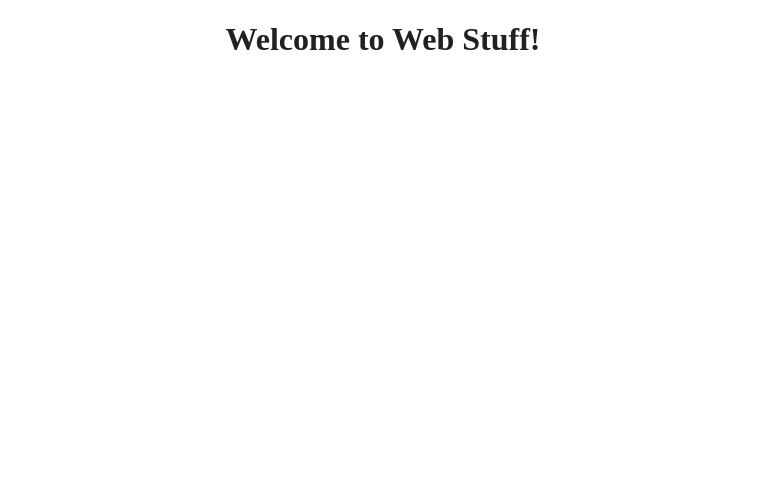
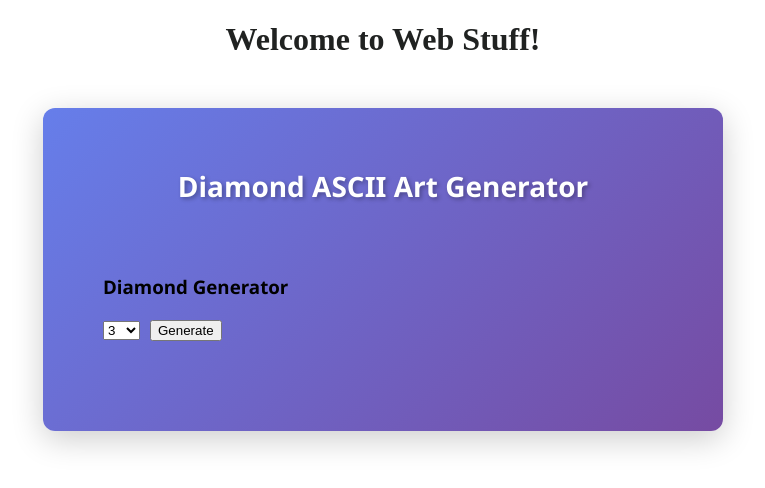
Before and after one commit to nickleus-j/webTrials, an Angular app in the folder WebStuff/: page /diamond in a window 1280 px wide. Before the commit this address led to /. Shown: the top 488 px of the page, without its empty margins (257-1022 px from the left). Built offline with nearby package versions, Linux system fonts and the light colour scheme.

Commit message:
diamond ascii art

```diff
--- a/WebStuff/src/app/app.routes.ts
+++ b/WebStuff/src/app/app.routes.ts
@@ -1,5 +1,7 @@
 import { Routes } from '@angular/router';
 import { RomanConverterComponent } from '../RomanNumeral/roman-converter.component';
+import { DiamondComponent } from './diamond/diamond';
 export const routes: Routes = [
-    {path: '', component: RomanConverterComponent }
+    {path: '', component: RomanConverterComponent },
+    {path: 'diamond', component: DiamondComponent }
 ];
--- /dev/null
+++ b/WebStuff/src/app/diamond/diamond.css
@@ -0,0 +1,95 @@
+.container {
+  max-width: 600px;
+  margin: 50px auto;
+  padding: 40px;
+  background: linear-gradient(135deg, #667eea 0%, #764ba2 100%);
+  border-radius: 12px;
+  box-shadow: 0 8px 32px rgba(0, 0, 0, 0.2);
+  font-family: 'Segoe UI', Tahoma, Geneva, Verdana, sans-serif;
+}
+
+h1 {
+  text-align: center;
+  color: #fff;
+  margin-bottom: 30px;
+  font-size: 28px;
+  text-shadow: 2px 2px 4px rgba(0, 0, 0, 0.3);
+}
+
+.control-group {
+  display: flex;
+  flex-direction: column;
+  gap: 15px;
+  margin-bottom: 30px;
+}
+
+label {
+  font-weight: 600;
+  color: #fff;
+  font-size: 16px;
+}
+
+.dropdown {
+  padding: 12px 16px;
+  font-size: 16px;
+  border: 2px solid #fff;
+  border-radius: 6px;
+  background-color: rgba(255, 255, 255, 0.95);
+  color: #333;
+  cursor: pointer;
+  transition: all 0.3s ease;
+  font-weight: 500;
+}
+
+.dropdown:hover {
+  background-color: #fff;
+  box-shadow: 0 4px 12px rgba(0, 0, 0, 0.15);
+}
+
+.dropdown:focus {
+  outline: none;
+  box-shadow: 0 0 0 3px rgba(255, 255, 255, 0.5);
+}
+
+.generate-btn {
+  padding: 14px 28px;
+  font-size: 16px;
+  background-color: #ff6b6b;
+  color: white;
+  border: none;
+  border-radius: 6px;
+  cursor: pointer;
+  font-weight: 600;
+  transition: all 0.3s ease;
+  text-transform: uppercase;
+  letter-spacing: 1px;
+}
+
+.generate-btn:hover {
+  background-color: #ff5252;
+  transform: translateY(-2px);
+  box-shadow: 0 6px 20px rgba(255, 107, 107, 0.4);
+}
+
+.generate-btn:active {
+  transform: translateY(0);
+  box-shadow: 0 2px 8px rgba(255, 107, 107, 0.3);
+}
+
+.result {
+  background-color: rgba(255, 255, 255, 0.95);
+  padding: 30px;
+  border-radius: 8px;
+  box-shadow: inset 0 2px 8px rgba(0, 0, 0, 0.1);
+}
+
+.diamond-display {
+  margin: 0;
+  font-family: 'Courier New', monospace;
+  font-size: 18px;
+  color: #333;
+  line-height: 1.6;
+  text-align: center;
+  white-space: pre;
+  letter-spacing: 2px;
+}
--- /dev/null
+++ b/WebStuff/src/app/diamond/diamond.html
@@ -0,0 +1,19 @@
+<div class="container">
+  <h1>Diamond ASCII Art Generator</h1>
+
+  <div class="control-group">
+     <div style="padding: 20px;">
+      <h3>Diamond Generator</h3>
+      <select [(ngModel)]="selectedSize">
+        <option *ngFor="let size of sizes" [value]="size">{{ size }}</option>
+      </select>
+      <button (click)="generateDiamond()" style="margin-left: 10px;">Generate</button>
+
+
+    </div>
+  </div>
+
+  <div *ngIf="diamondArt" class="result">
+    <pre style="margin-top: 20px; font-family: monospace;">{{ diamondArt }}</pre>
+  </div>
+</div>
--- /dev/null
+++ b/WebStuff/src/app/diamond/diamond.ts
@@ -0,0 +1,33 @@
+import { Component } from '@angular/core';
+import { FormsModule } from '@angular/forms';
+import { CommonModule } from '@angular/common';
+
+@Component({
+  selector: 'app-diamond',
+  standalone: true,
+  imports: [CommonModule, FormsModule],
+  templateUrl:'./diamond.html',
+  styleUrls:['./diamond.css']
+
+})
+export class DiamondComponent {
+  sizes = Array.from({length: 8}, (_, i) => i + 3);
+  selectedSize: number = 3;
+  diamondArt: string = '';
+
+  generateDiamond() {
+    const n = this.selectedSize;
+    let result = '';
+
+    // Top half + middle
+    for (let i = 1; i <= n; i++) {
+      result += ' '.repeat(n - i) + '*'.repeat(2 * i - 1) + '\n';
+    }
+    // Bottom half
+    for (let i = n - 1; i >= 1; i--) {
+      result += ' '.repeat(n - i) + '*'.repeat(2 * i - 1) + '\n';
+    }
+
+    this.diamondArt = result;
+  }
+}
```
